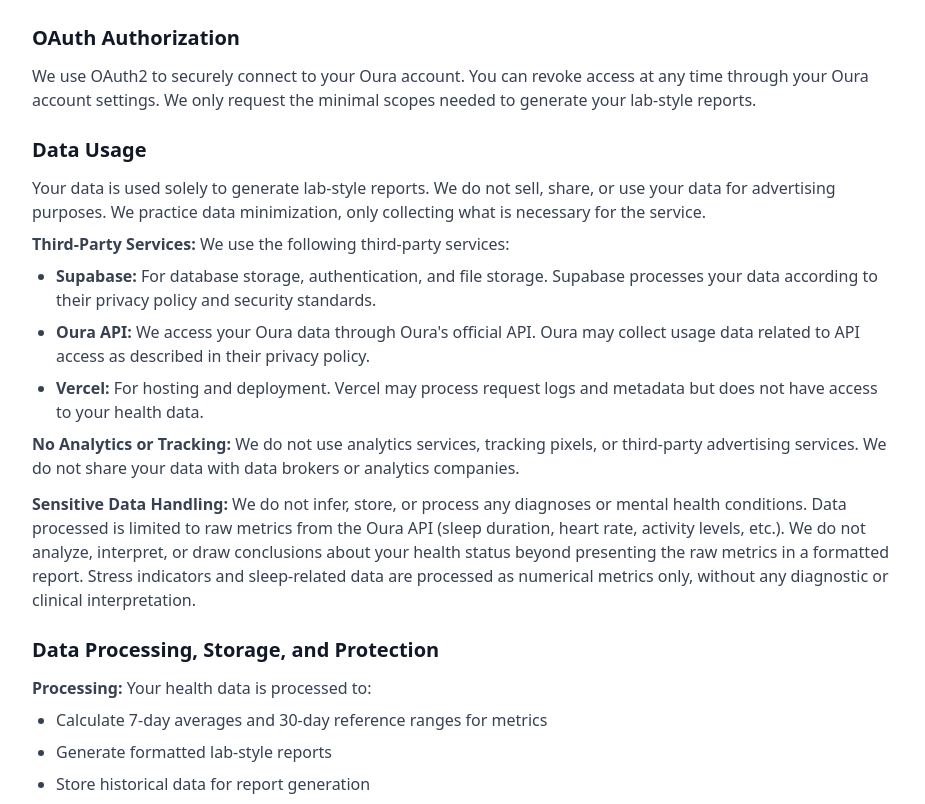
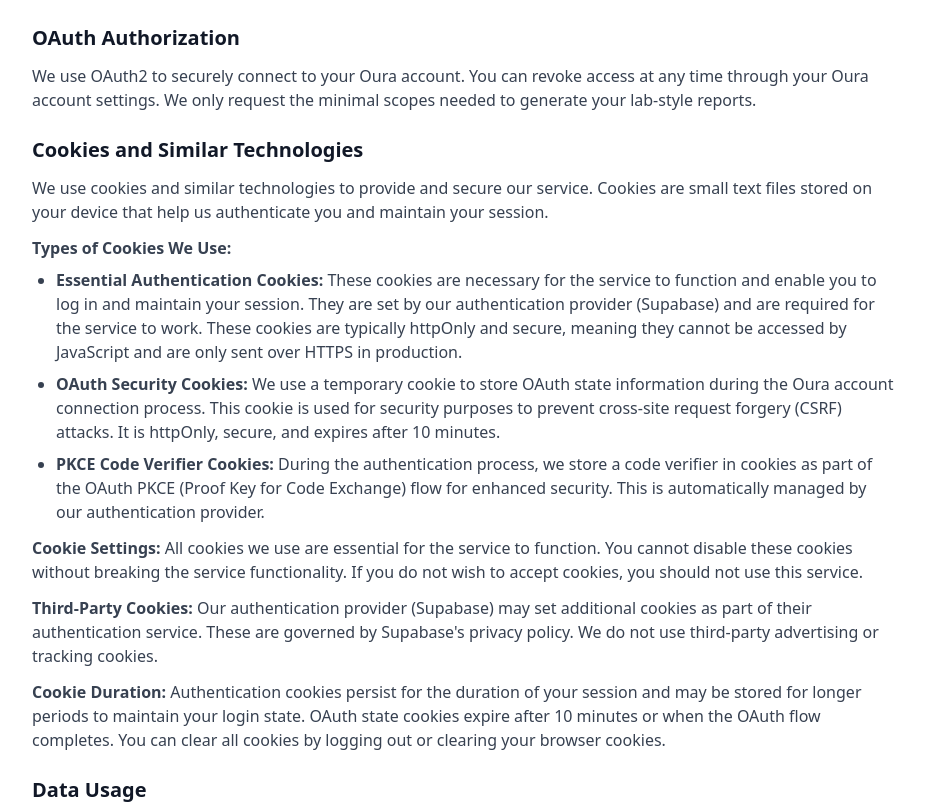
Before and after one commit to Yannetto/LabSyncOura, a Next.js app: page /privacy in a window 1280 px wide. Shown: the part 841-1645 px from the top of the page, without its empty margins (176-1101 px from the left). Built offline with nearby package versions, Linux system fonts and the light colour scheme.

Commit message:
Add Cookies section to privacy policy for GDPR compliance

```diff
--- a/app/privacy/page.tsx
+++ b/app/privacy/page.tsx
@@ -60,6 +60,45 @@
               We use OAuth2 to securely connect to your Oura account. You can revoke access at any time
               through your Oura account settings. We only request the minimal scopes needed to generate
               your lab-style reports.
+            </p>
+          </section>
+
+          <section>
+            <h2 className="text-xl font-semibold text-gray-900 mb-3">Cookies and Similar Technologies</h2>
+            <p className="text-gray-700">
+              We use cookies and similar technologies to provide and secure our service. Cookies are small text files
+              stored on your device that help us authenticate you and maintain your session.
+            </p>
+            <p className="text-gray-700 mt-3">
+              <strong>Types of Cookies We Use:</strong>
+            </p>
+            <ul className="list-disc pl-6 text-gray-700 space-y-2 mt-2">
+              <li><strong>Essential Authentication Cookies:</strong> These cookies are necessary for the service to
+                function and enable you to log in and maintain your session. They are set by our authentication provider
+                (Supabase) and are required for the service to work. These cookies are typically httpOnly and secure,
+                meaning they cannot be accessed by JavaScript and are only sent over HTTPS in production.</li>
+              <li><strong>OAuth Security Cookies:</strong> We use a temporary cookie to store OAuth state information
+                during the Oura account connection process. This cookie is used for security purposes to prevent
+                cross-site request forgery (CSRF) attacks. It is httpOnly, secure, and expires after 10 minutes.</li>
+              <li><strong>PKCE Code Verifier Cookies:</strong> During the authentication process, we store a code
+                verifier in cookies as part of the OAuth PKCE (Proof Key for Code Exchange) flow for enhanced security.
+                This is automatically managed by our authentication provider.</li>
+            </ul>
+            <p className="text-gray-700 mt-3">
+              <strong>Cookie Settings:</strong> All cookies we use are essential for the service to function.
+              You cannot disable these cookies without breaking the service functionality. If you do not wish to
+              accept cookies, you should not use this service.
+            </p>
+            <p className="text-gray-700 mt-3">
+              <strong>Third-Party Cookies:</strong> Our authentication provider (Supabase) may set additional
+              cookies as part of their authentication service. These are governed by Supabase's privacy policy.
+              We do not use third-party advertising or tracking cookies.
+            </p>
+            <p className="text-gray-700 mt-3">
+              <strong>Cookie Duration:</strong> Authentication cookies persist for the duration of your session
+              and may be stored for longer periods to maintain your login state. OAuth state cookies expire after
+              10 minutes or when the OAuth flow completes. You can clear all cookies by logging out or clearing
+              your browser cookies.
             </p>
           </section>
 
```
